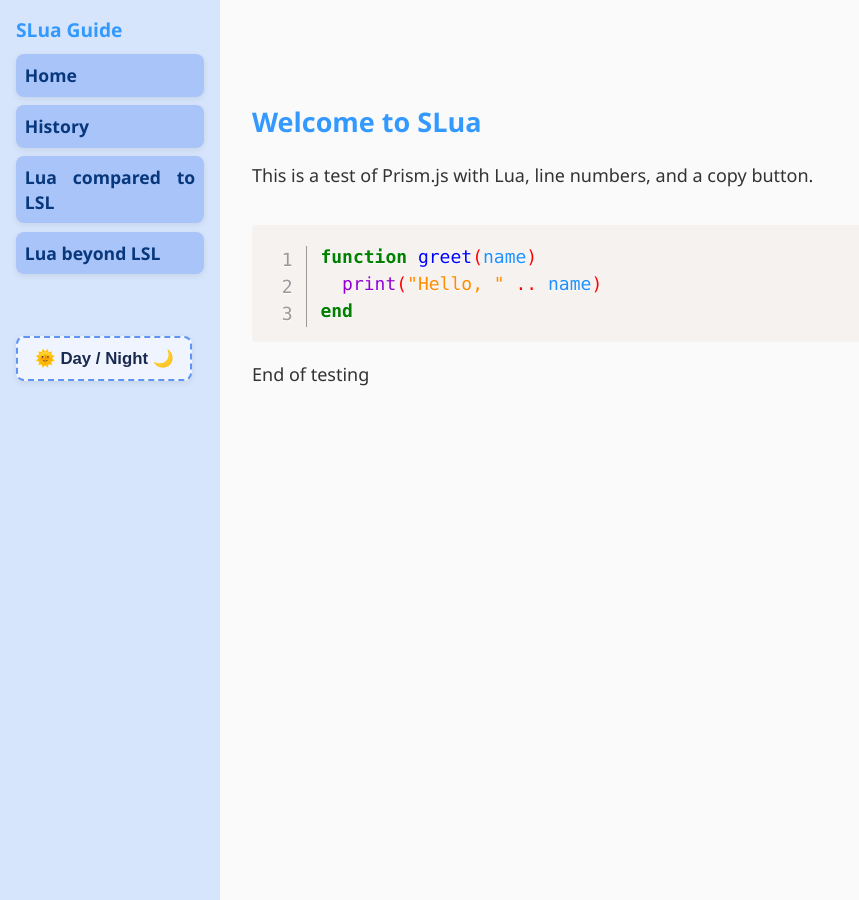
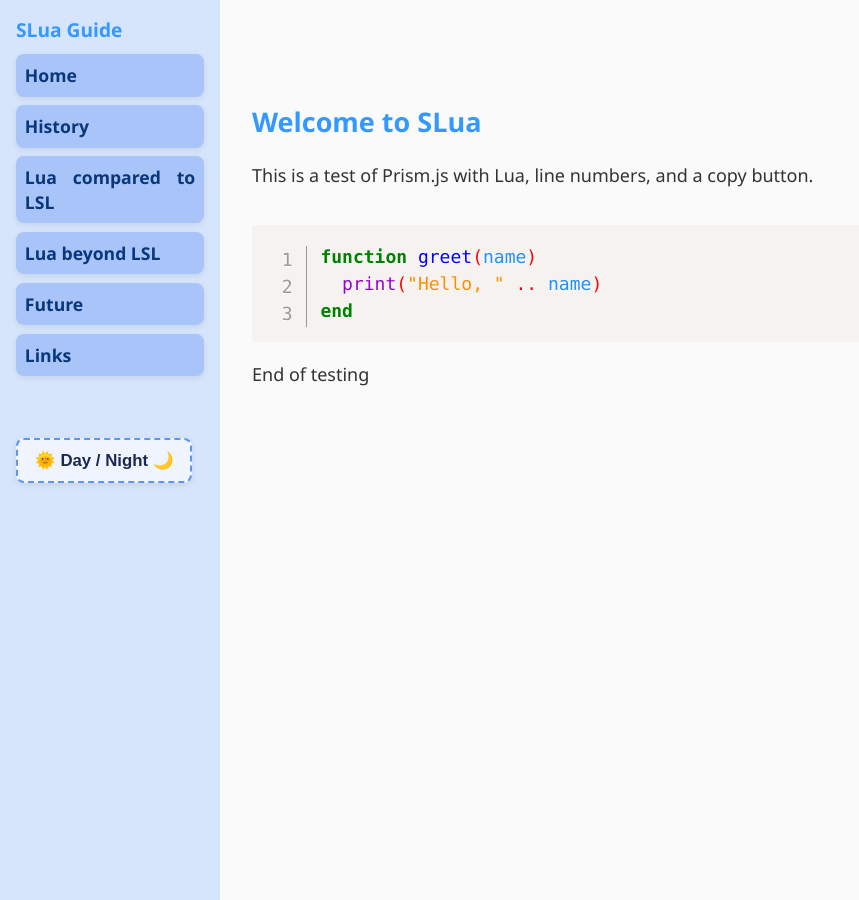
Before and after one commit to Suzanna-Linn/slua, a Jekyll site: the page built from docs/index.md, in a window 1280 px wide. Shown: the whole page, without its empty margins (0-859 px from the left). Built offline with Jekyll 4.4.1, drawn with Linux system fonts in a browser that asks for light colours; nearby versions of some CDN libraries; comment, search, counter and statistics services are not loaded.

Commit message:
Update sidebar.html

```diff
--- a/docs/_includes/sidebar.html
+++ b/docs/_includes/sidebar.html
@@ -5,6 +5,8 @@
     <li><a href="/slua/history">History</a></li>
     <li><a href="/slua/language1">Lua compared to LSL</a></li>
     <li><a href="/slua/language2">Lua beyond LSL</a></li>
+    <li><a href="/slua/future">Future</a></li>
+    <li><a href="/slua/links">Links</a></li>
   </ul>
 </nav>
 <br><br>
```
